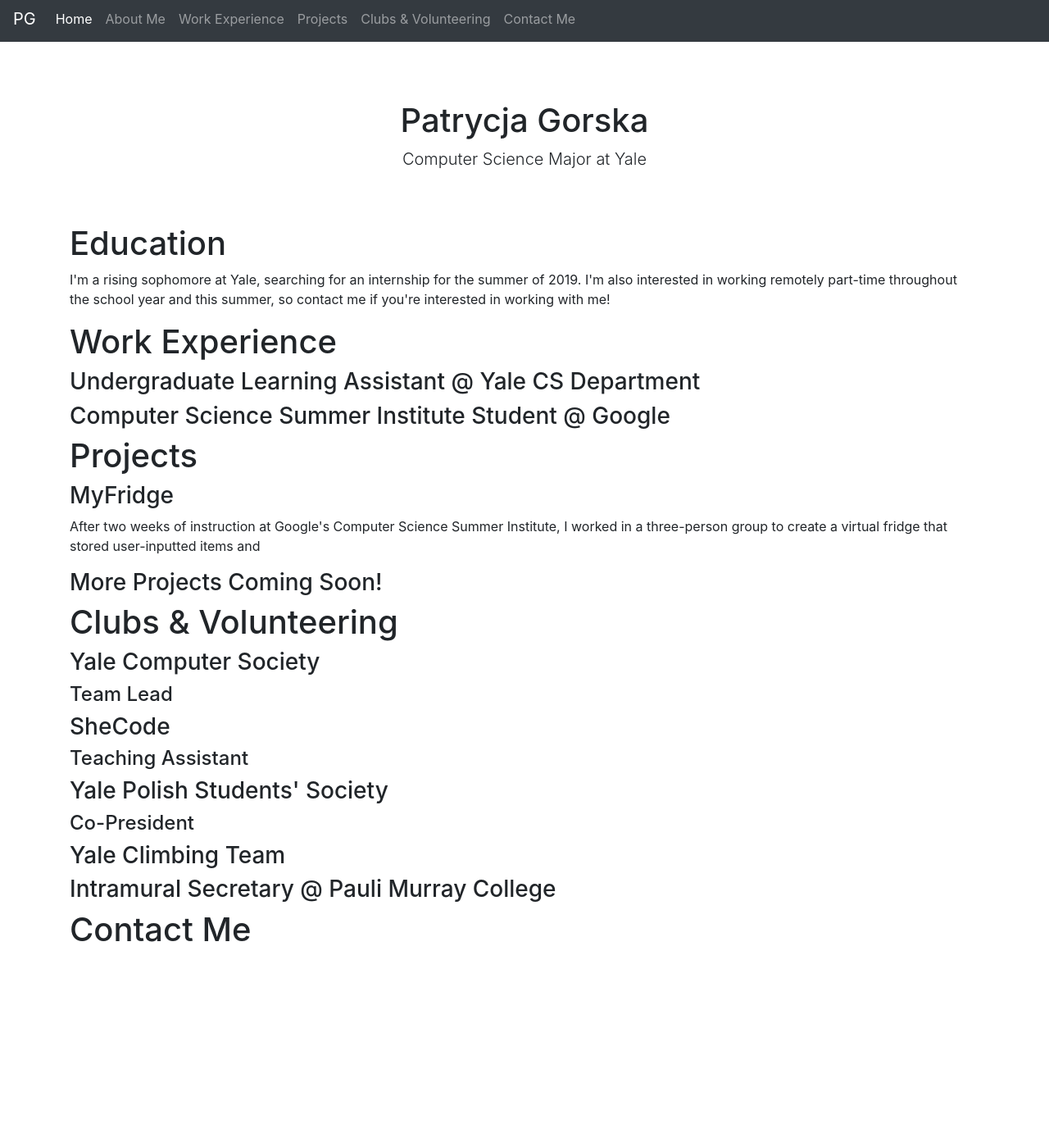
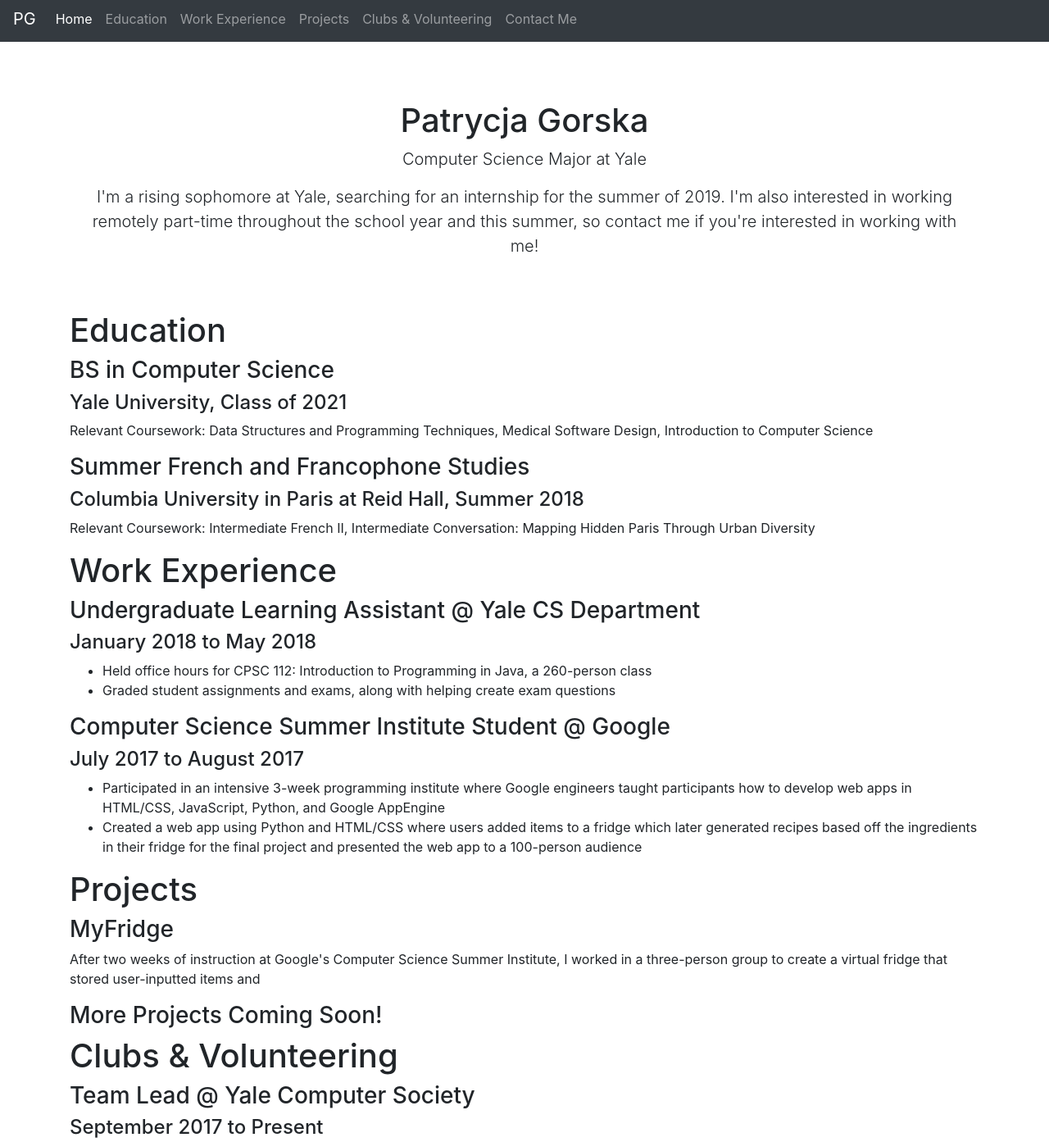
Before and after one commit to pagorska/pagorska.github.io, a plain HTML site: page index.html in a window 1280 px wide. Shown: the part 5-1398 px from the top of the page at 82% size. Before the commit the page ends 1171 px from the top, so only its background shows below. Drawn offline with nearby package versions, Linux system fonts and the light colour scheme.

Commit message:
More Info Added

```diff
--- a/index.html
+++ b/index.html
@@ -40,19 +40,19 @@
                     <a class="nav-link" href="#">Home <span class="sr-only">(current)</span></a>
                 </li>
                 <li class="nav-item">
-                    <a class="nav-link" href="#">About Me</a>
+                    <a class="nav-link" href="#aboutMe">Education</a>
                 </li>
                 <li class="nav-item">
-                    <a class="nav-link" href="#">Work Experience</a>
+                    <a class="nav-link" href="#work">Work Experience</a>
                 </li>
                 <li class="nav-item">
-                    <a class="nav-link" href="#">Projects</a>
+                    <a class="nav-link" href="#projects">Projects</a>
                 </li>
                 <li class="nav-item">
-                    <a class="nav-link" href="#">Clubs &amp; Volunteering</a>
+                    <a class="nav-link" href="#clubs">Clubs &amp; Volunteering</a>
                 </li>
                 <li class="nav-item">
-                    <a class="nav-link" href="#">Contact Me</a>
+                    <a class="nav-link" href="#contact">Contact Me</a>
                 </li>
             </ul>
         </div>
@@ -63,24 +63,47 @@
         <div class="starter-template">
             <h1>Patrycja Gorska</h1>
             <p class="lead">Computer Science Major at Yale<br> </p>
+            <p class="lead">I'm a rising sophomore at Yale, searching for an internship for the summer of 2019. I'm also interested in working remotely part-time throughout the school year and this summer, so contact me if you're interested in working with me!</p>
         </div>
 
-        <div class="aboutMe">
+        <div id="aboutMe" class="pageItem">
             <h1>Education</h1>
-            <p>I'm a rising sophomore at Yale, searching for an internship for the summer of 2019. I'm also interested in working remotely part-time throughout the school year and this summer, so contact me if you're interested in working with me!</p>
+            <div class="item">
+                <h3>BS in Computer Science</h3>
+                <h4>Yale University, Class of 2021</h4>
+                <p>Relevant Coursework: Data Structures and Programming Techniques, Medical Software Design, Introduction to Computer Science<p>
+
+            </div>
+            <div class="item">
+                <h3>Summer French and Francophone Studies</h3>
+                <h4>Columbia University in Paris at Reid Hall, Summer 2018</h4>
+                <p>Relevant Coursework: Intermediate French II,  Intermediate Conversation: Mapping Hidden Paris Through Urban Diversity<p>
+            </div>
         </div>
-
-        <div class="work">
+        <div id="work" class="pageItem">
             <h1>Work Experience</h1>
             <div class="item">
                 <h3>Undergraduate Learning Assistant @ Yale CS Department</h3>
+                <h4>January 2018 to May 2018</h4>
+                <div class="lists"> <ul>
+                    <li>Held office hours for CPSC 112: Introduction to Programming in Java, a 260-person class</li>
+                    <li>Graded student assignments and exams, along with helping create exam questions</li>
+                    </ul>
+                </div>
             </div>
             <div class="item">
                 <h3>Computer Science Summer Institute Student @ Google</h3>
+                <h4>July 2017 to August 2017</h4>
+                <div class="lists">
+                    <ul>
+                    <li>Participated in an intensive 3-week programming institute where Google engineers taught participants how to develop web apps in HTML/CSS, JavaScript, Python, and Google AppEngine</li>
+                    <li>Created a web app using Python and HTML/CSS where users added items to a fridge which later generated recipes based off the ingredients in their fridge for the final project and presented the web app to a 100-person audience</li>
+                </ul>
+                </div>
             </div>
         </div>
 
-        <div class="projects">
+        <div id="projects" class="pageItem">
             <h1>Projects</h1>
             <div class="item">
                 <h3>MyFridge</h3>
@@ -89,33 +112,54 @@
             <h3>More Projects Coming Soon!</h3>
         </div>
 
-        <div class="clubs">
+        <div id="clubs" class="pageItem">
             <h1>Clubs &amp; Volunteering</h1>
             <div class="item">
-                <h3>Yale Computer Society</h3>
-                <h4>Team Lead</h4>
+                <h3>Team Lead @ Yale Computer Society</h3>
+                <h4>September 2017 to Present</h4>
+                <div class="lists">
+                    <ul>
+                        <li>As part of the Careers and Talks teams, reached out to recruiters and other computer science clubs, and was appointed Team Lead of the Talks team after one school year</li>
+                        <li>Planned events in the format of large seminars or smaller chats and dinners with companies like Google, Facebook, Bloomberg, and Nintendo</li>
+                    </ul>
+                </div>
             </div>
             <div class="item">
-                <h3>SheCode</h3>
-                <h4>Teaching Assistant</h4>
+                <h3>Teaching Assistant @ SheCode</h3>
+                <h4>October 2017 to Present</h4>
+                <div class="lists">
+                    <ul>
+                    <li>Helped teach 50 middle and high school girls how to code over a series of weekends each semester, using Scratch, HTML/CSS, and Python</li>
+                    </ul>
+                </div>
             </div>
             <div class="item">
-                <h3>Yale Polish Students' Society</h3>
-                <h4>Co-President</h4>
+                <h3>Co-President @ Yale Polish Students' Society</h3>
+                <h4>September 2017 to Present</h4>
+                <div class="lists">
+                    <ul>
+                    <li>Elected as Co-President, with duties involving organizing weekly dinners and brunches, along with recruiting new members and maintaining contact with Slavic clubs throughout the university and Polish professors</li>
+                    </ul>
+                </div>
             </div>
 
             <div class="item">
-                <h3>Yale Climbing Team</h3>
+                <h3>Intramural Secretary @ Pauli Murray College</h3>
+                <h4>Starting September 2018</h4>
             </div>
             <div class="item">
-                <h3>Intramural Secretary @ Pauli Murray College</h3>
+                <h3>Member @ Yale Climbing Team</h3>
+                <h4>October 2017 to Present</h4>
             </div>
         </div>
 
-        <div class="contact">
+        <div id="contact" class="pageItem">
             <h1>Contact Me</h1>
         </div>
 
+        <footer>
+            <p>Made with Bootstrap, Javascript and love</p>
+        </footer>
 
     </main>
     <!-- /.container -->
```
Also changed, not shown: main.css (+7 -0 lines).
